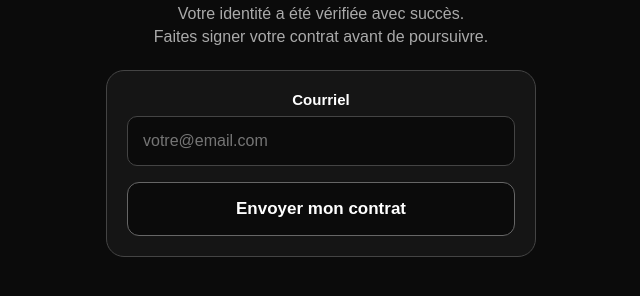
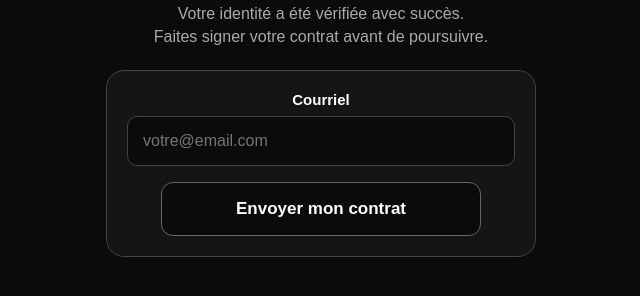
Before and after one commit to MTLocation/mt-location-mini-app, a Next.js app: page /contrat in a window 1280 px wide. Shown: the part 344-640 px from the top of the page, without its empty margins (319-959 px from the left). Built offline with nearby package versions, Linux system fonts and the light colour scheme.

Commit message:
Update page.js

```diff
--- a/app/contrat/page.js
+++ b/app/contrat/page.js
@@ -187,6 +187,9 @@ export default function Contrat() {
   borderRadius: "18px",
   padding: "20px",
   textAlign: "center",
+  display: "flex",
+  flexDirection: "column",
+  alignItems: "center",
 }}
         >
           {!contractSent && (
@@ -226,6 +229,7 @@ export default function Contrat() {
                 disabled={sending}
                 style={{
   width: "100%",
+  maxWidth: "320px",
   padding: "16px",
   border: "1px solid #666666",
   borderRadius: "12px",
@@ -233,12 +237,13 @@ export default function Contrat() {
   color: "#ffffff",
   fontSize: "17px",
   fontWeight: "700",
-                  cursor: sending ? "default" : "pointer",
-                  opacity: sending ? 0.6 : 1,
+  cursor: checking ? "default" : "pointer",
+  opacity: checking ? 0.6 : 1,
   textAlign: "center",
   display: "flex",
+  justifyContent: "center",
   alignItems: "center",
-justifyContent: "center",
+  margin: "0 auto",
 }}
               >
                 {sending
@@ -273,6 +278,7 @@ justifyContent: "center",
               <p
                 style={{
   color: "#aaaaaa",
+  width: "100%",
   textAlign: "center",
   fontSize: "15px",
   lineHeight: "1.5",
```
Lines whose indentation alone changed are shown as unchanged.
